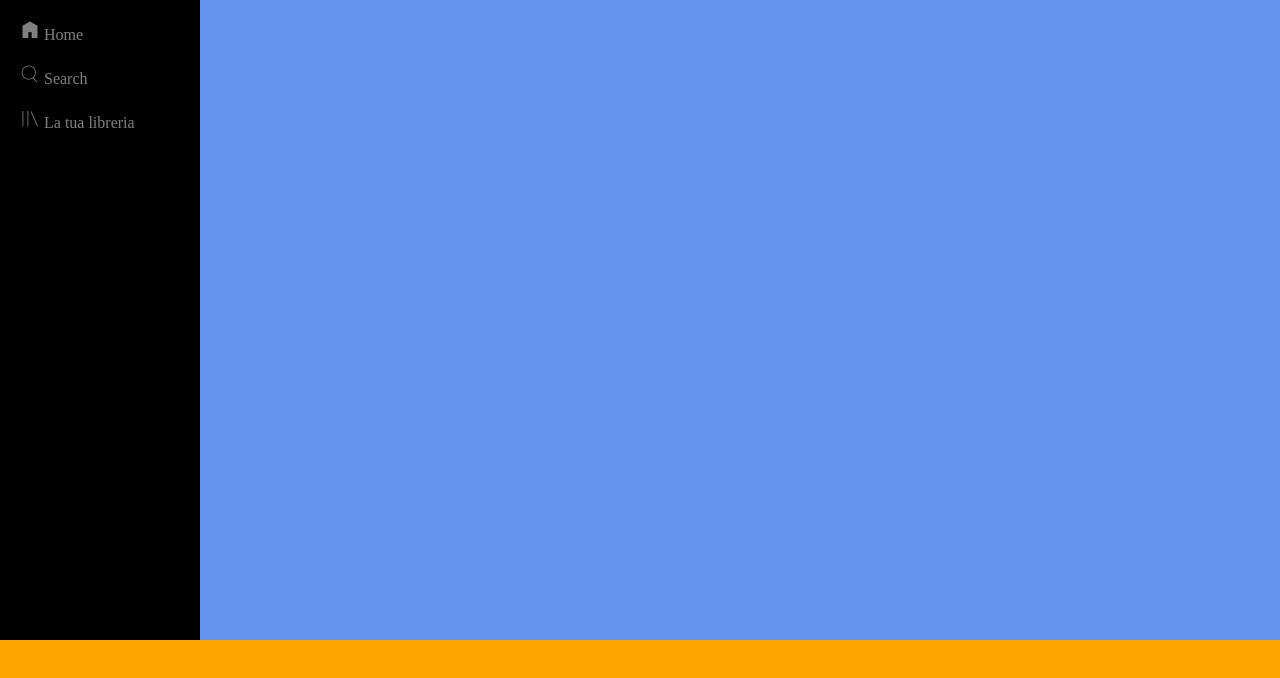
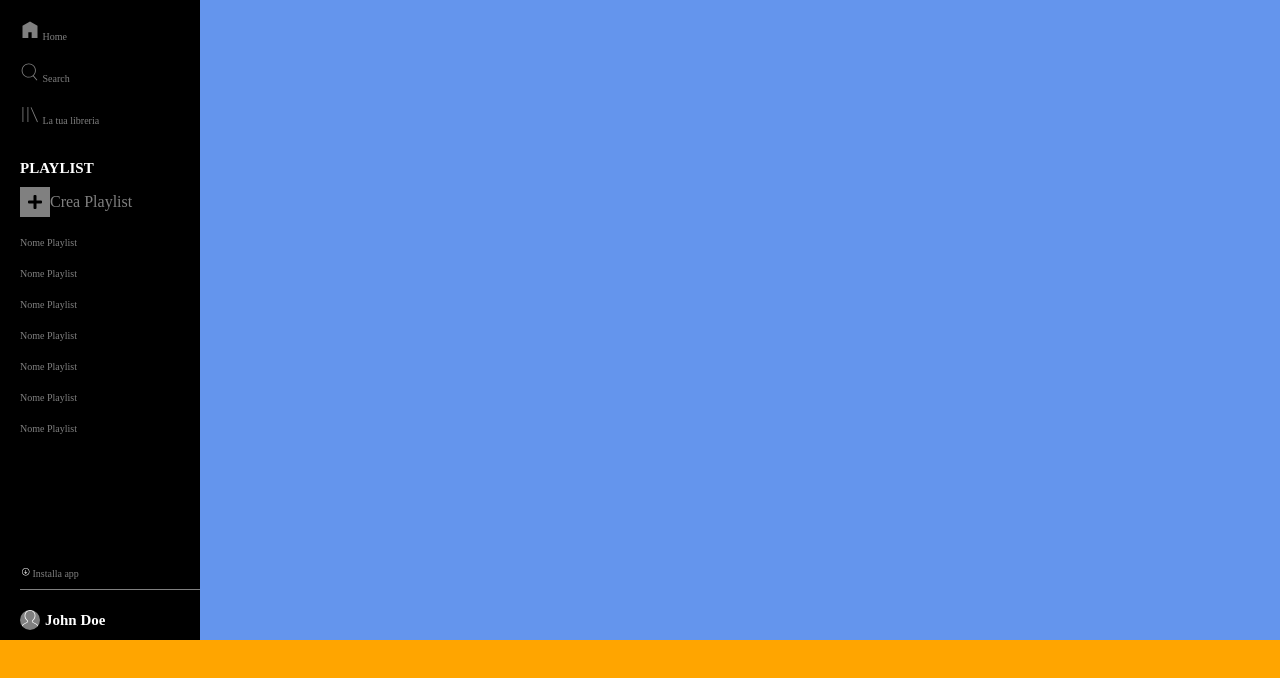
Before and after one commit to Stefano009/html-css-spotifyweb, a plain HTML site: page index.html in a window 1280 px wide. Shown: the part 60-738 px from the top of the page. Drawn offline with Linux system fonts and the light colour scheme.

Commit message:
nav-concluso

```diff
--- a/css/style.css
+++ b/css/style.css
@@ -13,6 +13,7 @@ main {
     height: 100%;
 }
 nav {
+    position: relative;
     display: flex;
     width: 200px;
     height: calc(100% - 100px);
@@ -20,6 +21,8 @@ nav {
     justify-content: flex-start;
     align-items: flex-start;
     background-color: black;
+    color: gray;
+
 }
 .main-overflow {
     width: calc(100% - 200px);
@@ -50,7 +53,12 @@ footer {
 .logo>img{
     width: 150px;
 }
-.nav-links>ul {
+.nav-link{
+    height: 150px;
+
+}
+.nav-link>ul,
+.playlist>ul {
     display: flex;
     flex-direction: column;
     list-style: none;
@@ -62,6 +70,7 @@ footer {
 
 }
 .user-link>li {
+    font-size: 10px;
     padding: 10px 20px;
 }
 .user-link>li>a>img {
@@ -70,6 +79,86 @@ footer {
     filter: invert(1);
     filter: opacity(0.5);
 }
+.playlist {
+    display: flex;
+    flex-direction: column;
+    justify-content: flex-start;
+    padding-left: 20px;
+    height: calc(100% - 220px);
+    width: 100%;
+}
+h2 {
+    color: white;
+    font-size: 15px;
+}
+.add-playlist {
+    display: flex;
+    text-align: center;
+    padding-top: 10px;
+    height: 50px;
+    line-height: 30px;
+    width: 100%;
+}
+.btn-playlist {
+    display: flex;
+    align-items: center;
+    justify-content: center;
+    width: 30px;
+    height: 30px;
+    background-color: gray;
+
+}
+.black {
+    color: black;
+}
+.name-list>li {
+    font-size: 10px;
+    padding: 10px 0;
+}
+.nav-footer {
+    position: fixed;
+    bottom: 100px;
+    left: 0;
+    display: flex;
+    flex-direction: column;
+    justify-content: center;
+    align-items: flex-start;
+    width: 200px;
+    font-size: 10px;
+    background-color: black;
+    padding-left: 20px;
+
+}
+.resize-small {
+    width: 10px;
+}
+.resize-medium {
+    width: 20px;
+}
+.app-download {
+    padding-bottom: 10px;
+    line-height: 10px;
+    text-align: center;
+}
+.round-background {
+    width: 20px;
+    height: 20px;
+    border-radius: 50%;
+    background-color: gray;
+}
+.user-log {
+    display: flex;
+    line-height: 20px;
+    text-align: center;
+    width: 100%;
+    font-size: 10px;
+    padding: 20px 0 10px;
+    border-top: 1px solid grey;
+}
+.user-log>h2 {
+    padding-left: 5px;
+}
+
 /* /nav */
 /* .debug nav {
     background-color: aqua;
--- a/index.html
+++ b/index.html
@@ -4,6 +4,7 @@
     <meta charset="UTF-8">
     <meta http-equiv="X-UA-Compatible" content="IE=edge">
     <meta name="viewport" content="width=device-width, initial-scale=1.0">
+    <link rel="stylesheet" href="https://cdnjs.cloudflare.com/ajax/libs/font-awesome/5.15.3/css/all.min.css" integrity="sha512-iBBXm8fW90+nuLcSKlbmrPcLa0OT92xO1BIsZ+ywDWZCvqsWgccV3gFoRBv0z+8dLJgyAHIhR35VZc2oM/gI1w==" crossorigin="anonymous" referrerpolicy="no-referrer" />
     <link rel="stylesheet" href="css/style.css">
     <title>Document</title>
 </head>
@@ -22,7 +23,37 @@
                 </ul>
 
             </div>
-            <div></div>
+            <div class="playlist">
+                <h2>PLAYLIST</h2>
+                <div class="add-playlist">
+                    <div class="btn-playlist">
+                        <i class="fas fa-plus black"></i>
+                    </div>
+                    <span>Crea Playlist</span>
+                </div>
+                <ul class="name-list">
+                    <li><p>Nome Playlist</p></li>
+                    <li><p>Nome Playlist</p></li>
+                    <li><p>Nome Playlist</p></li>
+                    <li><p>Nome Playlist</p></li>
+                    <li><p>Nome Playlist</p></li>
+                    <li><p>Nome Playlist</p></li>
+                    <li><p>Nome Playlist</p></li>
+                </ul>
+                <div class="nav-footer">
+                    <div class="app-download">
+                        <img class="resize-small" src="img/download.svg" alt="download">
+                            Installa app
+
+                    </div>
+                    <div class="user-log">
+                        <img class="resize-medium round-background" src="img/profile.svg" alt="user-profile-photo">
+                        <h2>John Doe</h2>
+                    </div>
+                </div>
+
+
+            </div>
         </nav>
         <!-- /nav laterale -->
         <!-- sezione principale con overflow da gestire -->
```
